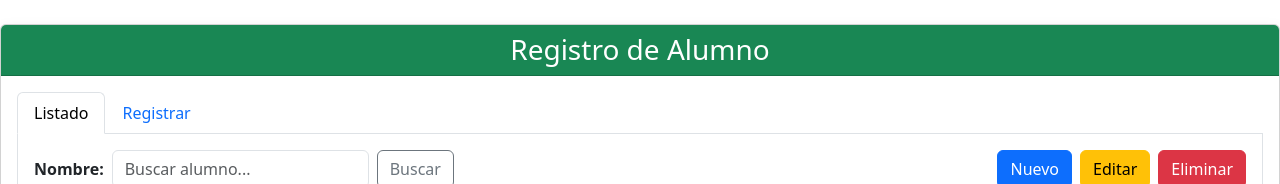
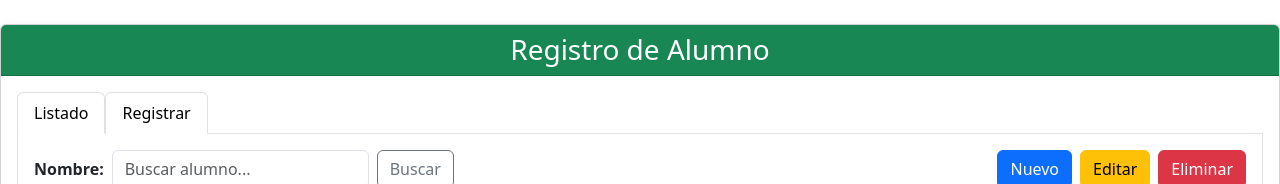
Before and after one commit to VicenteAdame/proyectoIntegradorII, an Angular app: page /alumno-registro in a window 1280 px wide. Shown: the top 184 px of the page. Built offline with nearby package versions, Linux system fonts and the light colour scheme.

Commit message:
corregi listado y registro en Registro TAH

```diff
--- a/src/app/components/alumno/alumno.html
+++ b/src/app/components/alumno/alumno.html
@@ -2,15 +2,19 @@
   <div class="card-header bg-success text-white">
     <h3 class="mb-0 text-center">Registro de Alumno</h3>
   </div>
+
+
   <div class="card-body">
     <ul class="nav nav-tabs" id="alumnoTabs" role="tablist">
       <li class="nav-item" role="presentation">
         <button class="nav-link active" id="listado-tab" data-bs-toggle="tab" data-bs-target="#listado" type="button" role="tab" aria-controls="listado" aria-selected="true">Listado</button>
       </li>
       <li class="nav-item" role="presentation">
-        <button class="nav-link" id="registrar-tab" data-bs-toggle="tab" data-bs-target="#registrar" type="button" role="tab" aria-controls="registrar" aria-selected="false">Registrar</button>
+        <button class="nav-link active" id="registrar-tab" data-bs-toggle="tab" data-bs-target="#registrar" type="button" role="tab" aria-controls="registrar" aria-selected="false">Registrar</button>
       </li>
     </ul>
+
+
 
     <div class="tab-content border border-top-0 p-3" id="alumnoTabsContent">
       <!-- Pestaña de Listado -->
--- a/src/app/components/alumno/alumno.ts
+++ b/src/app/components/alumno/alumno.ts
@@ -1,8 +1,9 @@
 import { Component } from '@angular/core';
+import { RouterLink } from '@angular/router';
 
 @Component({
   selector: 'app-alumno',
-  imports: [],
+  imports: [RouterLink],
   templateUrl: './alumno.html',
   styleUrl: './alumno.css',
 })
--- a/src/app/layout/empleado-dashboard.component.html
+++ b/src/app/layout/empleado-dashboard.component.html
@@ -39,7 +39,7 @@
             </p>
           </div>
           <div class="card-footer bg-transparent border-0">
-            <button type="button" class="btn btn-sm btn-success" routerLink="/prestamo">
+            <button type="button" class="btn btn-sm btn-success" routerLink="/prestamo-registro">
               Registrar préstamo
             </button>
           </div>
--- a/src/app/layout/empleado-dashboard.component.ts
+++ b/src/app/layout/empleado-dashboard.component.ts
@@ -2,11 +2,12 @@ import { Component } from '@angular/core';
 import { CommonModule } from '@angular/common';
 import { RouterLink } from '@angular/router';
 import { AuthService } from '../core/services/auth.service';
+import { NavegationComponent } from '../components/navegation-component/navegation-component';
 
 @Component({
   selector: 'app-empleado-dashboard',
   standalone: true,
-  imports: [CommonModule, RouterLink],
+  imports: [CommonModule, RouterLink,NavegationComponent],
   templateUrl: './empleado-dashboard.component.html',
   styleUrl: './empleado-dashboard.component.css'
 })
```
